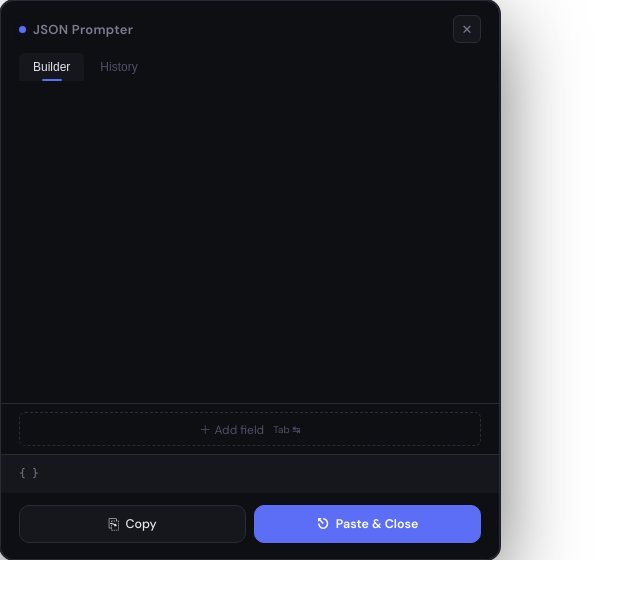
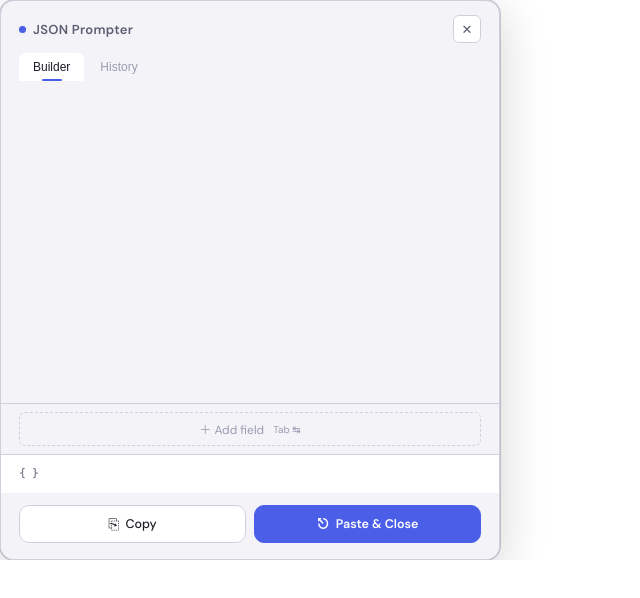
Before and after one commit to zahiterdemguzel/json-prompter, a browser extension: page packages/electron/src/index.html in a window 1280 px wide. Shown: the whole page, without its empty margins (0-640 px from the left). Drawn offline with Linux system fonts and the light colour scheme; files whose address does not match are found by name.

Commit message:
Enhance theme support for light mode and improve box-shadow for app container

```diff
--- a/packages/electron/src/index.html
+++ b/packages/electron/src/index.html
@@ -20,6 +20,12 @@
       border-radius: 14px;
       box-shadow: 0 24px 80px rgba(0,0,0,0.55), 0 0 0 1px var(--border);
       animation: popIn 0.18s cubic-bezier(0.34, 1.56, 0.64, 1);
+    }
+
+    @media (prefers-color-scheme: light) {
+      #app {
+        box-shadow: 0 12px 48px rgba(0,0,0,0.18), 0 0 0 1px var(--border);
+      }
     }
 
     @keyframes popIn {
--- a/packages/shared/styles/theme.css
+++ b/packages/shared/styles/theme.css
@@ -2,6 +2,7 @@
 *, *::before, *::after { box-sizing: border-box; margin: 0; padding: 0; }
 
 :root {
+  /* Dark theme (default) */
   --bg: #0e0f13;
   --bg-card: #16171d;
   --bg-input: #1c1d25;
@@ -18,10 +19,35 @@
   --red: #f87171;
   --red-glow: rgba(248, 113, 113, 0.1);
   --orange: #fb923c;
+  --toast-fg: #0e0f13;
   --radius: 10px;
   --radius-sm: 6px;
   --font: "DM Sans", -apple-system, sans-serif;
   --mono: "JetBrains Mono", monospace;
+  color-scheme: dark light;
+}
+
+@media (prefers-color-scheme: light) {
+  :root {
+    --bg: #f4f4f8;
+    --bg-card: #ffffff;
+    --bg-input: #ebebf2;
+    --bg-hover: #e2e2ec;
+    --border: #d0d0dc;
+    --border-focus: #5b6ef5;
+    --text: #1c1d26;
+    --text-dim: #5c5e72;
+    --text-muted: #9a9cb0;
+    --accent: #4a5ee8;
+    --accent-glow: rgba(74, 94, 232, 0.12);
+    --green: #0a9e6a;
+    --green-glow: rgba(10, 158, 106, 0.1);
+    --red: #d94040;
+    --red-glow: rgba(217, 64, 64, 0.08);
+    --orange: #d9640a;
+    --toast-fg: #ffffff;
+    color-scheme: light;
+  }
 }
 
 html, body {
@@ -215,10 +241,10 @@ html, body {
   text-align: center;
 }
 
-.type-badge.str  { background: var(--accent-glow); color: var(--accent); border-color: rgba(91,110,245,0.2); }
-.type-badge.num  { background: var(--green-glow); color: var(--green); border-color: rgba(52,211,153,0.2); }
-.type-badge.bool { background: var(--red-glow); color: var(--orange); border-color: rgba(251,146,60,0.2); }
-.type-badge.null { background: rgba(122,125,142,0.1); color: var(--text-muted); border-color: rgba(122,125,142,0.15); }
+.type-badge.str  { background: var(--accent-glow); color: var(--accent); border-color: color-mix(in srgb, var(--accent) 25%, transparent); }
+.type-badge.num  { background: var(--green-glow); color: var(--green); border-color: color-mix(in srgb, var(--green) 25%, transparent); }
+.type-badge.bool { background: var(--red-glow); color: var(--orange); border-color: color-mix(in srgb, var(--orange) 25%, transparent); }
+.type-badge.null { background: color-mix(in srgb, var(--text-muted) 10%, transparent); color: var(--text-muted); border-color: color-mix(in srgb, var(--text-muted) 18%, transparent); }
 
 .remove-btn {
   width: 28px; height: 28px;
@@ -341,7 +367,7 @@ html, body {
   left: 50%;
   transform: translateX(-50%) translateY(60px);
   background: var(--green);
-  color: #0e0f13;
+  color: var(--toast-fg);
   font-size: 12px;
   font-weight: 600;
   padding: 8px 18px;
```
